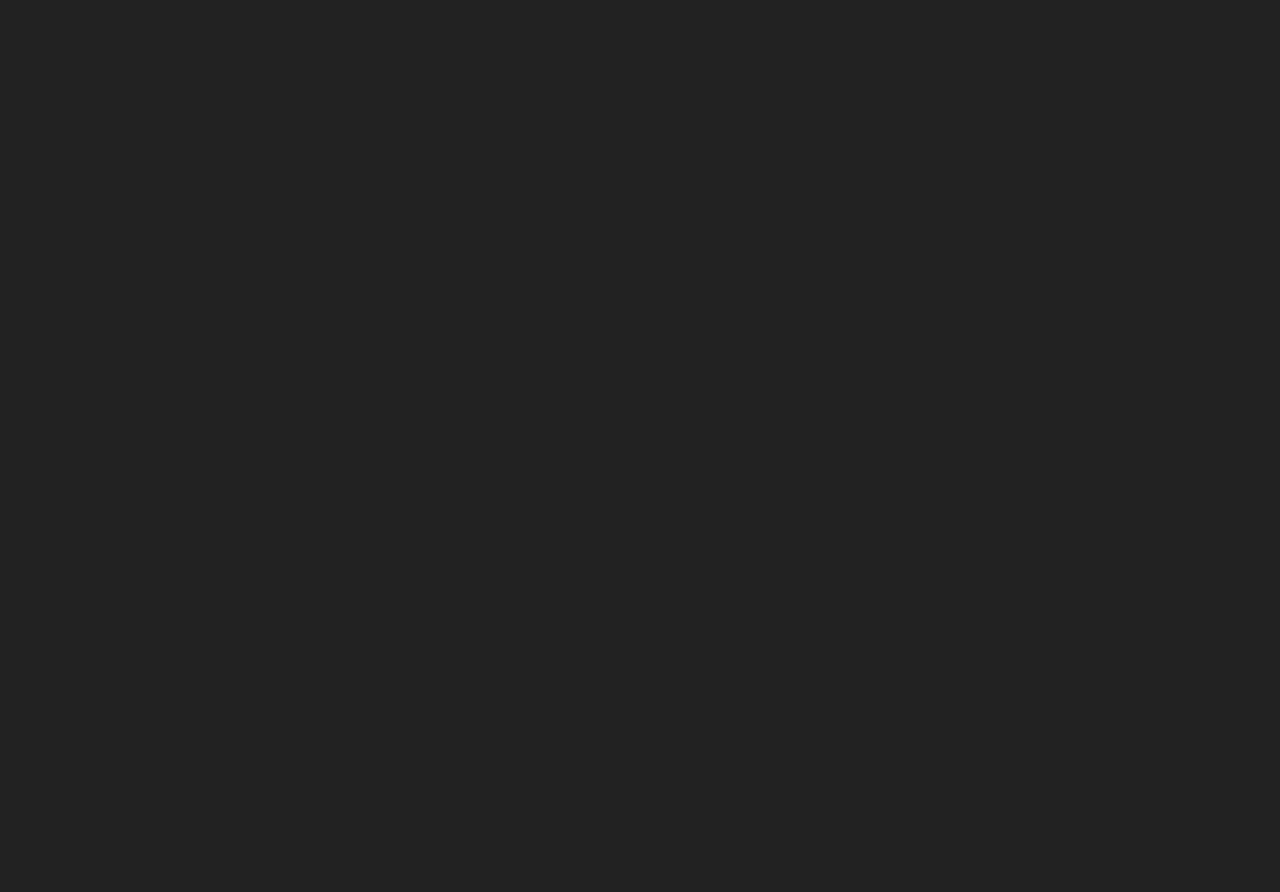
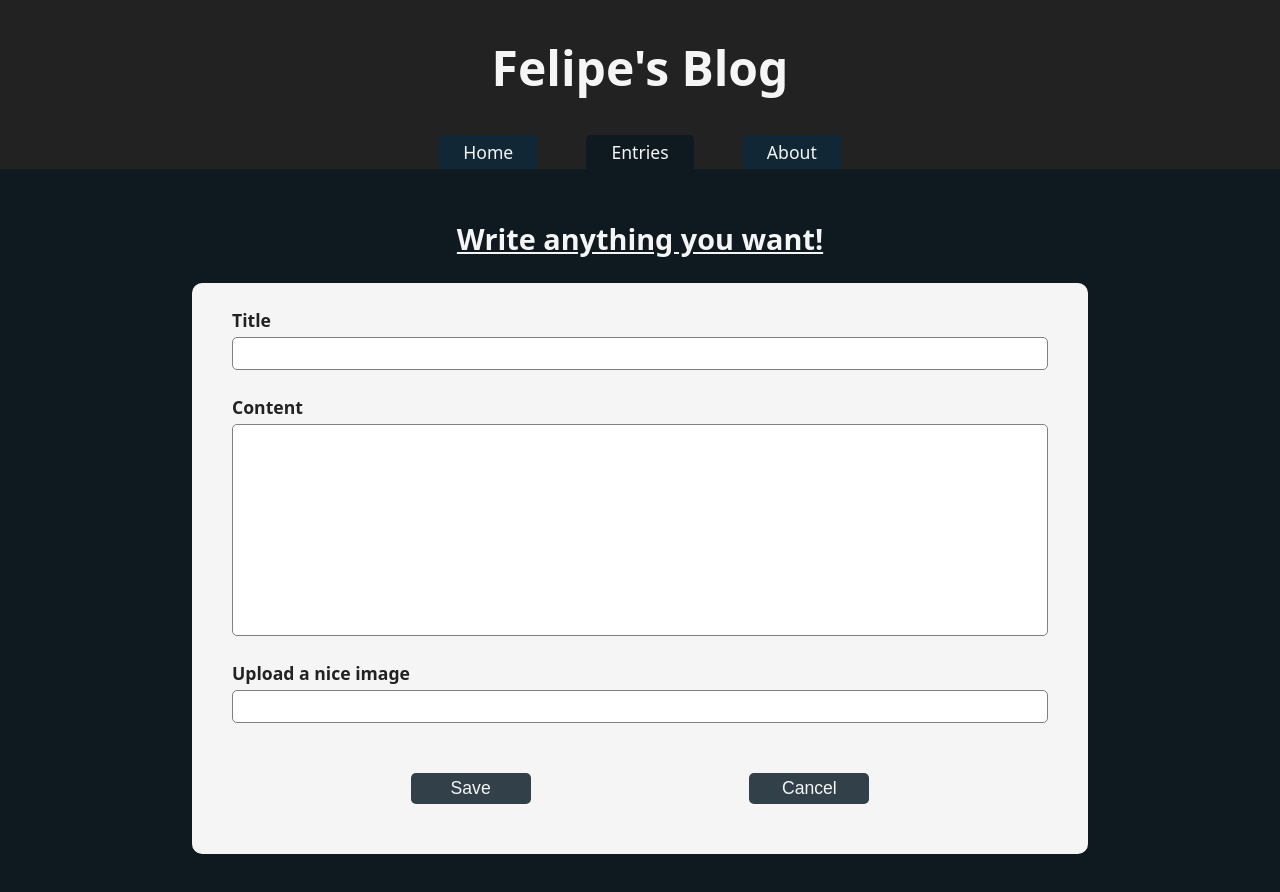
Before and after one commit to felipe-u/felipes-blog, a React (Vite) app: page /entries/1/edit in a window 1280 px wide. Before the commit this address had no page. Shown: the top 892 px of the page. Before the commit the page ends 800 px from the top, so only its background shows below. Built offline with nearby package versions, Linux system fonts and the light colour scheme.

Commit message:
refactor: Replace NewEntry with EntryFormPage and update routing in HomePage

```diff
--- a/src/App.jsx
+++ b/src/App.jsx
@@ -5,7 +5,7 @@ import { HomePage } from './pages/HomePage'
 import { EntriesPage } from './pages/EntriesPage'
 import { AboutPage } from './pages/AboutPage'
 import { EntryPage } from './pages/EntryPage'
-import { NewEntry } from './pages/NewEntry'
+import { EntryFormPage } from './pages/EntryFormPage'
 
 function App() {
   return (
@@ -14,8 +14,9 @@ function App() {
         <Route element={<HomeLayout />}>
           <Route path='/' element={<HomePage />} />
           <Route path='/entries' element={<EntriesPage />} />
+          <Route path='/entries/new' element={<EntryFormPage />} />
           <Route path='/entries/:entryId' element={<EntryPage />} />
-          <Route path='/new-entry' element={<NewEntry />} />
+          <Route path='/entries/:entryId/edit' element={<EntryFormPage />} />
           <Route path='/about' element={<AboutPage />} />
         </Route>
       </Routes>
--- a/src/pages/NewEntry.jsx
+++ b/src/pages/EntryFormPage.jsx
@@ -3,7 +3,7 @@ import { useState } from 'react'
 import { useNavigate } from 'react-router'
 import { usePosts } from '../hooks/usePosts'
 
-export function NewEntry() {
+export function EntryFormPage() {
   const navigate = useNavigate()
   const { createPost } = usePosts()
 
@@ -79,7 +79,7 @@ export function NewEntry() {
         )}
 
         <div className='btn-container'>
-          <button>Send</button>
+          <button>Save</button>
           <button className='cancel-btn' type='reset' onClick={cancelSubmit}>
             Cancel
           </button>
--- a/src/pages/HomePage.jsx
+++ b/src/pages/HomePage.jsx
@@ -9,7 +9,7 @@ export function HomePage() {
   const navigate = useNavigate()
 
   const goToNewEntryPage = () => {
-    navigate('/new-entry')
+    navigate('/entries/new')
   }
 
   return (
```
